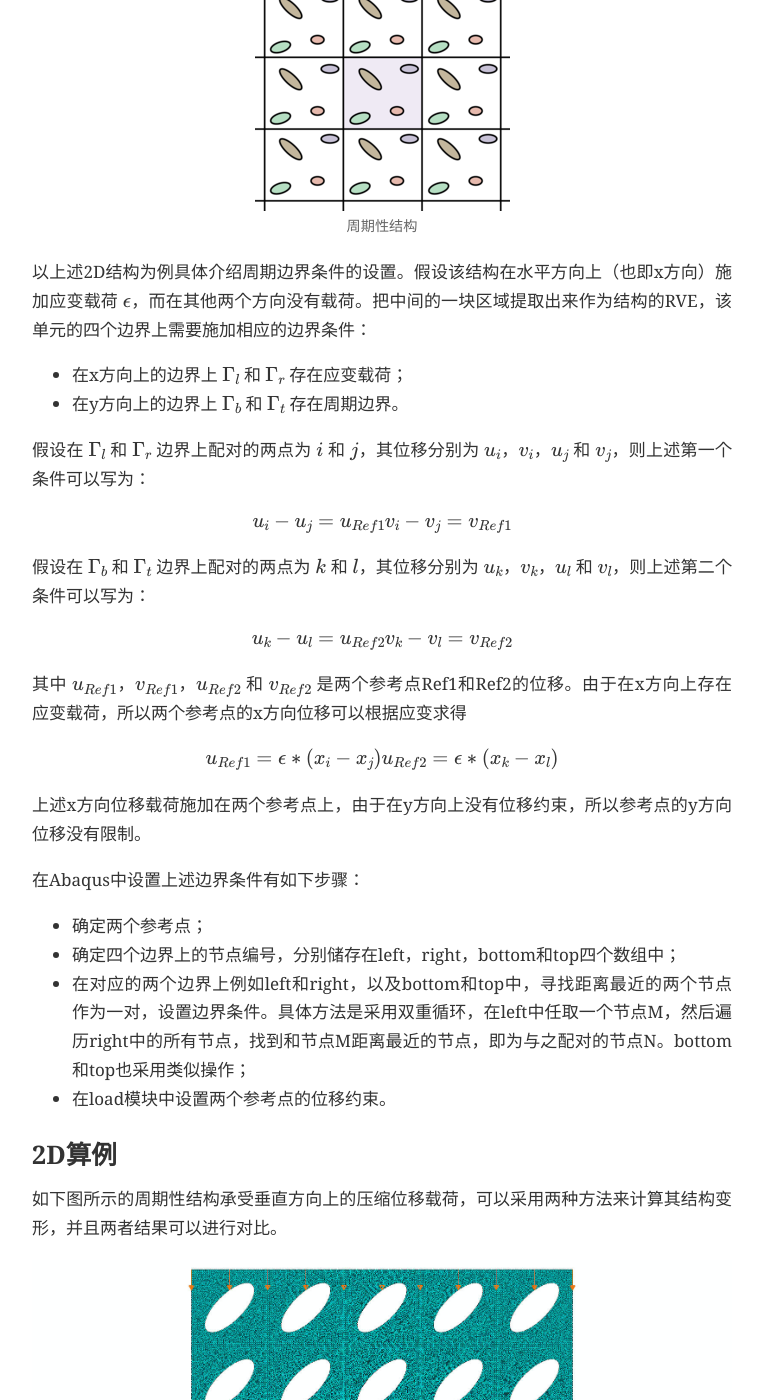
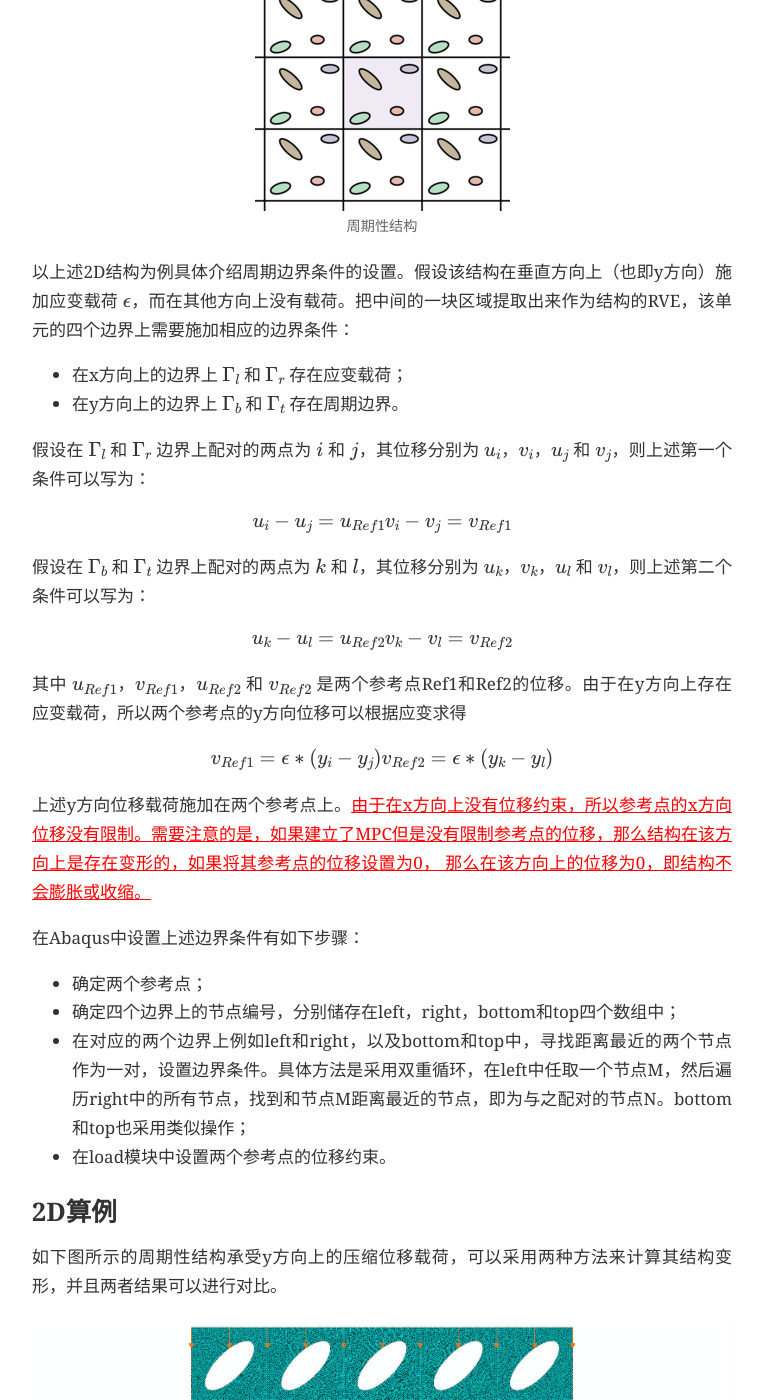
Before and after one commit to philshenfei/feishen, a Jekyll site: the page built from _posts/2018-03-19-Periodic-Boundary-Conditions.md, in a window 1280 px wide and 1400 px high, scrolled down 316 px. Shown: the whole window, without its empty margins (258-1021 px from the left). Built offline with Jekyll 4.4.1, drawn with Linux system fonts in a browser that asks for light colours; nearby versions of some CDN libraries; formulas are drawn with MathJax 3; comment, search, counter and statistics services are not loaded; some of the changed text lies outside the part shown.

Commit message:
2018-04-17

```diff
--- a/_posts/2018-03-19-Periodic-Boundary-Conditions.md
+++ b/_posts/2018-03-19-Periodic-Boundary-Conditions.md
@@ -10,7 +10,7 @@ cover-image:
   <small>周期性结构</small>
 </div>
 
-以上述2D结构为例具体介绍周期边界条件的设置。假设该结构在水平方向上（也即x方向）施加应变载荷 $\epsilon$，而在其他两个方向没有载荷。把中间的一块区域提取出来作为结构的RVE，该单元的四个边界上需要施加相应的边界条件：
+以上述2D结构为例具体介绍周期边界条件的设置。假设该结构在垂直方向上（也即y方向）施加应变载荷 $\epsilon$，而在其他方向上没有载荷。把中间的一块区域提取出来作为结构的RVE，该单元的四个边界上需要施加相应的边界条件：
 
 * 在x方向上的边界上 $\Gamma_l$ 和 $\Gamma_r$ 存在应变载荷；
 * 在y方向上的边界上 $\Gamma_b$ 和 $\Gamma_t$ 存在周期边界。
@@ -33,16 +33,16 @@ v_k-v_l=v_{Ref2}
 \end{equation*}
 </div>
 
-其中 $u_{Ref1}$，$v_{Ref1}$，$u_{Ref2}$ 和 $v_{Ref2}$ 是两个参考点Ref1和Ref2的位移。由于在x方向上存在应变载荷，所以两个参考点的x方向位移可以根据应变求得
+其中 $u_{Ref1}$，$v_{Ref1}$，$u_{Ref2}$ 和 $v_{Ref2}$ 是两个参考点Ref1和Ref2的位移。由于在y方向上存在应变载荷，所以两个参考点的y方向位移可以根据应变求得
 
 <div class="formula">
 \begin{equation*}
-u_{Ref1}=\epsilon*(x_i-x_j)\\
-u_{Ref2}=\epsilon*(x_k-x_l)
+v_{Ref1}=\epsilon*(y_i-y_j)\\
+v_{Ref2}=\epsilon*(y_k-y_l)
 \end{equation*}
 </div>
 
-上述x方向位移载荷施加在两个参考点上，由于在y方向上没有位移约束，所以参考点的y方向位移没有限制。
+上述y方向位移载荷施加在两个参考点上。<font color="red"><u>由于在x方向上没有位移约束，所以参考点的x方向位移没有限制。需要注意的是，如果建立了MPC但是没有限制参考点的位移，那么结构在该方向上是存在变形的，如果将其参考点的位移设置为0， 那么在该方向上的位移为0，即结构不会膨胀或收缩。</u></font>
 
 在Abaqus中设置上述边界条件有如下步骤：
 
@@ -88,7 +88,7 @@ u_{Ref2}=\epsilon*(x_k-x_l)
   <small>周期边界模型的应变</small>
 </div>
 
-通过对比可知，两种方法的计算结果很近似，从而验证了周期边界设置的正确性。
+通过对比可知，两种方法的计算结果很近似，从而验证了周期边界设置的正确性。*<small><font color="grey">不够精确。</font></small>*
 
 以下是3D情况下周期边界条件设置的python代码：
 
```
Also changed, not shown: other parts of _posts/2018-03-19-Periodic-Boundary-Conditions.md (+1 -1 lines).
